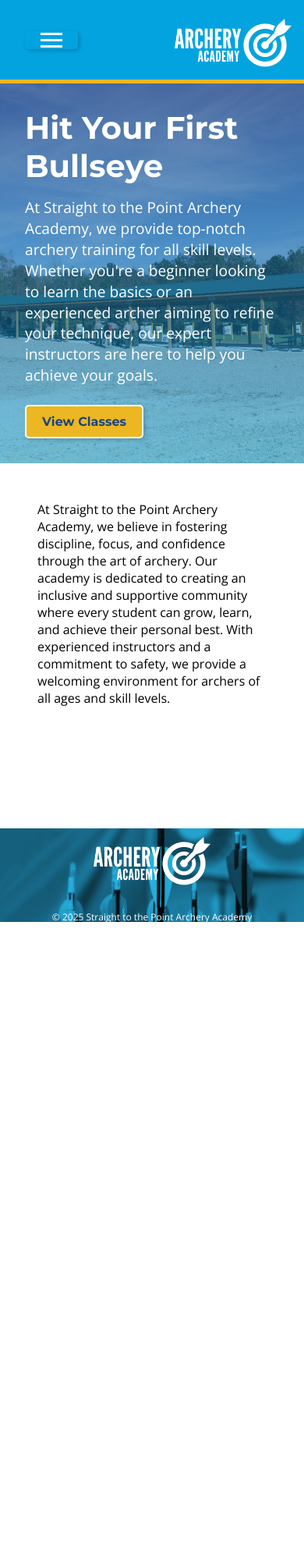
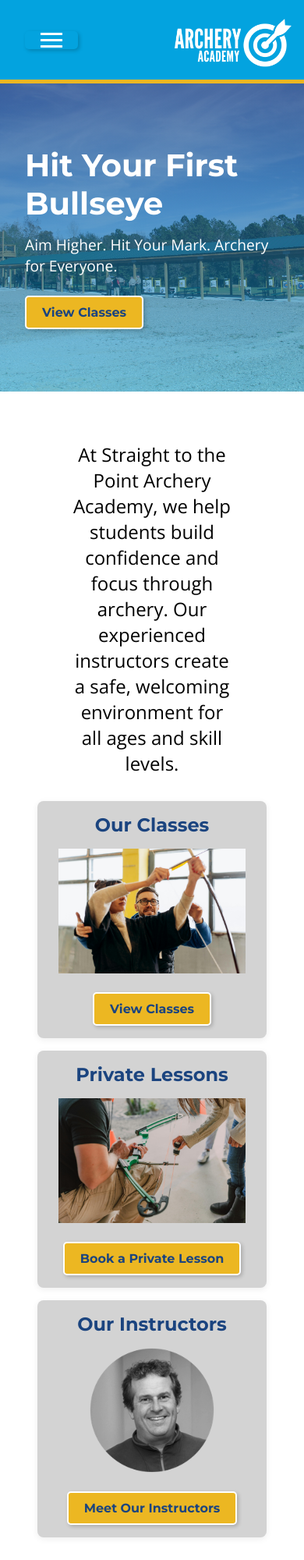
Before and after one commit to ruizandre88/archery-website, a plain HTML site: page about.html in a window 390 px wide. Shown: the top 2000 px of the page at 78% size. Before the commit the page ends 1182 px from the top, so only its background shows below. Drawn offline with nearby package versions, Linux system fonts and the light colour scheme.

Commit message:
updated CSS and html for header and footer

```diff
--- a/about.html
+++ b/about.html
@@ -27,15 +27,33 @@
         </div>
     </nav>
     <header>
-        <section>
+        <section class="hero-section">
             <h1>Hit Your First Bullseye</h1>
-            <p class="header-text">At Straight to the Point Archery Academy, we provide top-notch archery training for all skill levels. Whether you're a beginner looking to learn the basics or an experienced archer aiming to refine your technique, our expert instructors are here to help you achieve your goals.</p>
+            <p class="header-text">Aim Higher. Hit Your Mark. Archery for Everyone.</p>
             <button class="btn" onclick="window.location.href='classes.html'">View Classes</button>
         </section>
     </header>
     <main id="main-content">
         <section>
-            <p>At Straight to the Point Archery Academy, we believe in fostering discipline, focus, and confidence through the art of archery. Our academy is dedicated to creating an inclusive and supportive community where every student can grow, learn, and achieve their personal best. With experienced instructors and a commitment to safety, we provide a welcoming environment for archers of all ages and skill levels.</p>
+            <p class="intro-text">At Straight to the Point Archery Academy, we help students build confidence and focus through archery. Our experienced instructors create a safe, welcoming environment for all ages and skill levels.</p>
+        </section>
+
+        <section class="home-row">
+            <div class="home-item">
+                 <h2>Our Classes</h2>
+                    <img src="images/archery-class.jpg" class="responsive-img" alt="Archery class with instructor helping a student aim at the target">
+                    <button class="btn" onclick="window.location.href='classes.html'">View Classes</button>
+            </div>
+            <div class="home-item">
+                    <h2>Private Lessons</h2>
+                    <img src="images/private-lesson.jpg" class="responsive-img" alt="Archery class with instructor showing how the bow works to a student">
+                    <button class="btn" onclick="window.location.href='private-lessons.html'">Book a Private Lesson</button>
+            </div>
+            <div class="home-item">
+                    <h2>Our Instructors</h2>
+                    <img src="images/instructor-bio-image1.png" class="instructor-img" alt="Archery class instructor posing for a headshot">
+                    <button class="btn" onclick="window.location.href='instructors.html'">Meet Our Instructors</button>
+            </div>
         </section>
     </main>
     <footer>
--- a/css/styles.css
+++ b/css/styles.css
@@ -21,11 +21,34 @@
     display: flex;
     flex-direction: column;
     align-items: center;
-        justify-content: flex-start;
+    justify-content: flex-start;
+    height: auto;
+    box-sizing: border-box;
+}
+@media (max-width: 900px) {
+    .home-item {
+        height: auto;
+        width: 100%;
+        max-width: 30rem;
+        padding: 1rem;
+        justify-content: center;
+    }
 }
     .home-item img {
         margin-bottom: 1.5rem;
+        height: 220px;
+        width: auto;
+        object-fit: cover;
+        display: block;
+        max-width: 100%;
     }
+@media (max-width: 900px) {
+    .home-item img {
+        height: 160px;
+        width: auto;
+        max-width: 100%;
+    }
+}
     .home-item button {
         margin-top: auto;
         align-self: center;
@@ -34,6 +57,9 @@
     .home-row {
         grid-template-columns: 1fr;
         gap: 1rem;
+        margin-left: auto;
+        margin-right: auto;
+        justify-items: center;
     }
 }
 img {
@@ -50,9 +76,9 @@ img {
     object-fit: contain;
 }
 @media (max-width: 900px) {
-    .footer-links {
+    /* .footer-links {
         display: none !important;
-    }
+    } */
 }
 /* Hamburger menu styles */
 .nav-toggle {
@@ -137,11 +163,17 @@ html, body {
     height:100%;
 }
 header {
+    display: flex;
+    flex-direction: column;
+    justify-content: center;
+    align-items: left;
+    min-height: 60vh;
     padding: 2rem;
     background-image:  linear-gradient(rgba(27,68,127,0.5), rgba(3,163,223,0.5)), /* semi-transparent black overlay */
 url(https://raw.githubusercontent.com/ruizandre88/archery-website/refs/heads/main/images/hero-image.jpg);
     background-size: cover;
     background-position:center;
+    min-height: 400px;
     margin-bottom:1rem;
     border-top: solid #ecb722 5px;
 }
@@ -219,7 +251,7 @@ footer {
     background-size: cover;
     background-position: center;
     background-repeat: no-repeat;
-    min-height: 150px;
+    min-height: 250px;
     width: 100%;
     padding: 1rem;
     margin: 0;
@@ -240,20 +272,7 @@ footer {
     width: 100%;
     box-sizing: border-box;
 }
-.home-container {
-    display: flex;
-    background-color: lightgray;
-    border-radius: 10px;
-    box-shadow: #222 2px 2px 8px;
-    margin-bottom: 2rem;
-    padding: 1rem;
-    flex-direction: column;
-    align-items: center;
-    justify-content: center;
-    text-align: center;
-    padding: 2rem;
-    box-sizing: border-box;
-}
+
 .intro-text {
     width:70%;
     font-size: 1.5rem;
@@ -292,6 +311,9 @@ footer {
     padding: 1rem;
     margin: 0 10px;
     text-decoration: none;
+}
+.hero-section {
+
 }
 .header-text {
     font-size: 1.2rem;
```
Also changed, not shown: classes.html (+21 -3 lines), contact.html (+21 -3 lines), index.html (+1 -1 lines), instructors.html (+21 -3 lines), private-lessons.html (+21 -3 lines).
